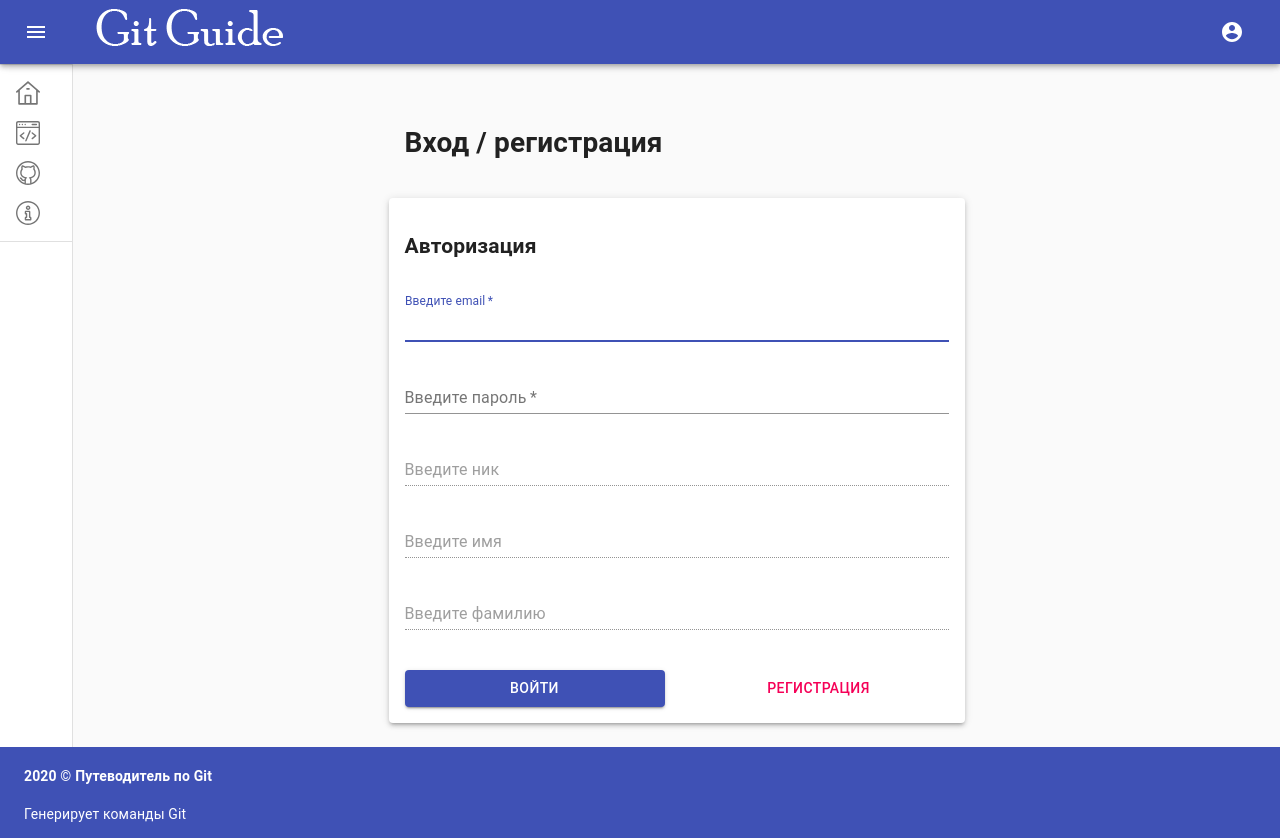
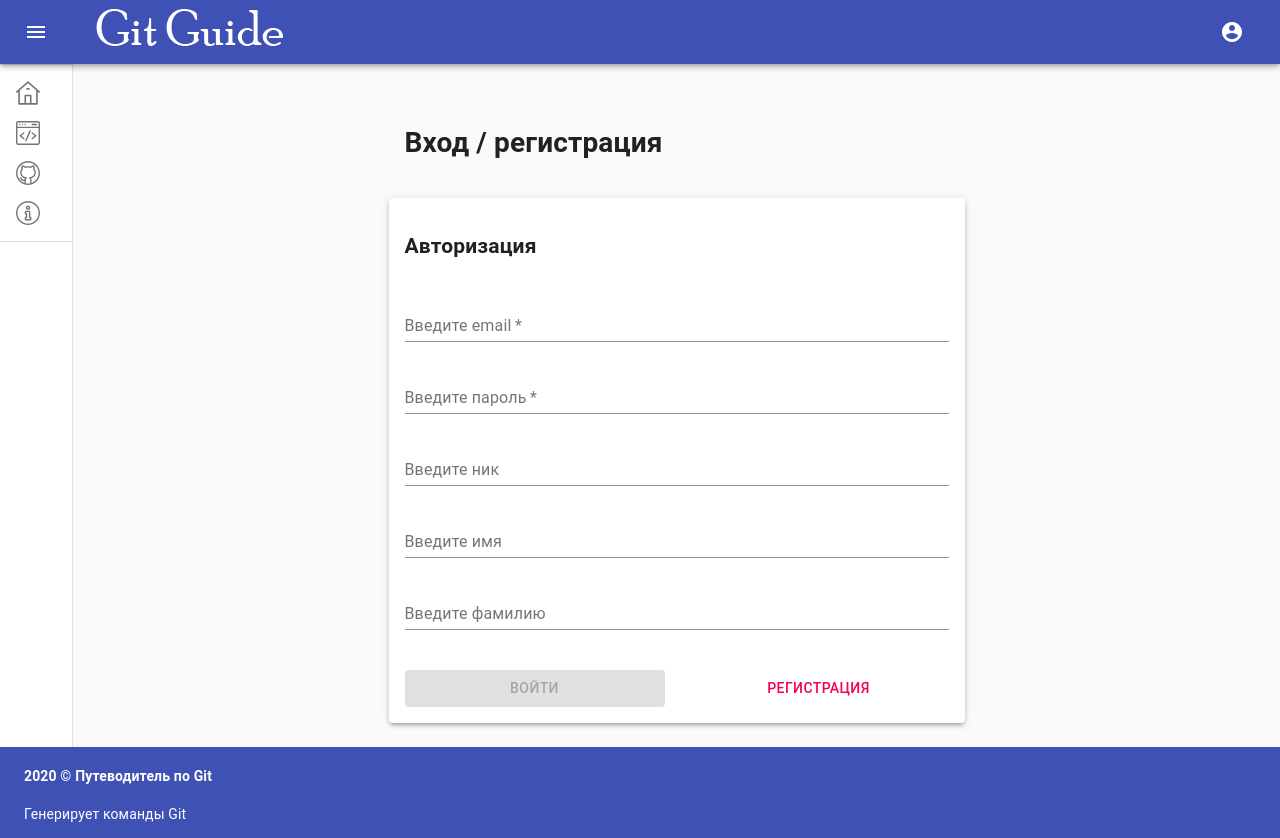
Before and after one commit to Radist-electric/git-guide-mern, a React (Create React App) app in the folder client/: page /auth in a window 1280 px wide. Built offline with nearby package versions, Linux system fonts and the light colour scheme.

Commit message:
I did the authentication form validation

```diff
--- a/client/package.json
+++ b/client/package.json
@@ -9,6 +9,7 @@
     "@testing-library/jest-dom": "^5.11.6",
     "@testing-library/react": "^11.1.2",
     "@testing-library/user-event": "^12.2.2",
+    "is_js": "^0.9.0",
     "react": "^17.0.1",
     "react-dom": "^17.0.1",
     "react-redux": "^7.2.2",
--- a/client/src/pages/AuthPage.js
+++ b/client/src/pages/AuthPage.js
@@ -5,6 +5,7 @@ import { useHistory, useLocation } from 'react-router-dom'
 import { Loader } from '../components/Loader'
 import { connect } from 'react-redux'
 import { makeStyles } from '@material-ui/core/styles'
+import is from 'is_js'
 import Paper from '@material-ui/core/Paper'
 import Grid from '@material-ui/core/Grid'
 import Button from '@material-ui/core/Button'
@@ -49,15 +50,12 @@ export const AuthPage = (props) => {
     clearError()
   }, [error, clearError, props])
 
-  const changeHandler = event => {
-    props.changeForm({ ...props.form, [event.target.name]: event.target.value })
-  }
-
   const registerHandler = async () => {
     try {
       const data = await request('/api/auth/register', 'POST', { ...props.form })
       props.show(data.message, 'success', 'top', 'center')
       setRegister(false)
+      initInputs()
       setTimeout(() => {
         props.show('Войдите в систему', 'success', 'top', 'center')
       }, 3200)
@@ -69,6 +67,7 @@ export const AuthPage = (props) => {
       const data = await request('/api/auth/login', 'POST', { ...props.form })
       props.show(data.message, 'success', 'top', 'center')
       auth.login(data.token, data.userId, data.userRole)
+      initInputs()
       if (history.length > 2) {
         history.goBack()
       } else {
@@ -91,6 +90,75 @@ export const AuthPage = (props) => {
     }
   }
 
+  const renderInputs = () => {
+    return Object.keys(props.formControls).map((controlName, index) => {
+      const control = props.formControls[controlName]
+      return (
+        <TextField
+          value={control.value}
+          key={controlName + index}
+          id={control.id}
+          type={control.type}
+          name={control.name}
+          label={control.label}
+          fullWidth={true}
+          margin='normal'
+          required={!!control.validation && control.validation.required}
+          error={!control.valid && control.touched}
+          helperText={!control.valid && control.touched && control.errorMessage}
+          onKeyPress={pressHandler}
+          onChange={event => onChangeHandler(event, controlName)}
+        />
+      )
+    })
+  }
+
+  const onChangeHandler = (event, controlName) => {
+    const formControls = { ...props.formControls }
+    const control = { ...formControls[controlName] }
+
+    control.value = event.target.value
+    control.touched = true
+    control.valid = validateControl(control.value, control.validation)
+
+    formControls[controlName] = control
+
+    let isFormValid = true
+
+    Object.keys(formControls).forEach(name => {
+      isFormValid = formControls[name].valid && isFormValid
+    })
+    props.changeformControls(formControls, isFormValid)
+    props.changeForm({ ...props.form, [event.target.name]: event.target.value })
+  }
+
+  const validateControl = (value, validation) => {
+    if (!validation) {
+      return true
+    }
+
+    let isValid = true
+
+    if (validation.required) {
+      isValid = value.trim() !== '' && isValid
+    }
+
+    if (validation.email) {
+      isValid = is.email(value) && isValid
+    }
+
+    if (validation.minLength) {
+      isValid = value.length >= validation.minLength && isValid
+    }
+
+    return isValid
+  }
+
+  const initInputs = () => {
+    props.initForm()
+    props.initFormControls()
+  }
+
   return (
     <div className={classes.root}>
       <Paper className={classes.paper + ' ' + classes.bgNone} elevation={0}>
@@ -98,70 +166,13 @@ export const AuthPage = (props) => {
       </Paper>
       <Paper className={classes.paper} elevation={3}>
         <h2 className='card-title'>{register === true ? 'Регистрация' : 'Авторизация'}</h2>
-        <TextField
-          id='email'
-          type='text'
-          name='email'
-          required
-          autoFocus={true}
-          fullWidth={true}
-          margin='normal'
-          onChange={changeHandler}
-          onKeyPress={pressHandler}
-          label='Введите email'
-        />
-        <TextField
-          id='password'
-          type='password'
-          name='password'
-          required
-          fullWidth={true}
-          margin='normal'
-          onChange={changeHandler}
-          onKeyPress={pressHandler}
-          label='Введите пароль'
-        />
-        <TextField
-          id='nickName'
-          type='text'
-          name='nickName'
-          fullWidth={true}
-          margin='normal'
-          onChange={changeHandler}
-          disabled={!register}
-          onKeyPress={pressHandler}
-          label='Введите ник'
-        />
-        <TextField
-          id='firstName'
-          type='text'
-          name='firstName'
-          fullWidth={true}
-          margin='normal'
-          onChange={changeHandler}
-          disabled={!register}
-          onKeyPress={pressHandler}
-          label='Введите имя'
-        />
-        <TextField
-          id='lastName'
-          type='text'
-          name='lastName'
-          fullWidth={true}
-          margin='normal'
-          onChange={changeHandler}
-          disabled={!register}
-          onKeyPress={pressHandler}
-          label='Введите фамилию'
-        />
-
-
+        {renderInputs()}
         <Grid container spacing={3} className={classes.buttons}>
           <Grid item xs={12} sm={6}>
             <Button
               variant='contained'
               color='primary'
-              disabled={loading}
+              disabled={loading || !props.isFormValid}
               fullWidth={true}
               onClick={register === true ? registerHandler : loginHandler}
             >
@@ -190,14 +201,19 @@ function mapStateToProps(state) {
     typeText: state.popup.popup.typeText,
     vertical: state.popup.popup.vertical,
     useState: state.popup.popup.horizontal,
-    form: state.authForm.form
+    form: state.authForm.form,
+    isFormValid: state.authValid.isFormValid,
+    formControls: state.authValid.formControls
   }
 }
 
 function mapDispatchToProps(dispatch) {
   return {
     show: (text, typeText, vertical, horizontal) => dispatch({ type: 'SHOW', payload: { text, typeText, vertical, horizontal } }),
-    changeForm: (form) => dispatch({type: 'CHANGE_FORM', payload: form})
+    changeForm: (form) => dispatch({ type: 'CHANGE_FORM', payload: form }),
+    initForm: () => dispatch({ type: 'INIT_FORM' }),
+    changeformControls: (formControls, isFormValid) => dispatch({ type: 'CHANGE_FORMCONTROLS', payload: { formControls, isFormValid } }),
+    initFormControls: () => dispatch({ type: 'INIT_FORMCONTROLS' }),
   }
 }
 
--- a/client/src/redux/reducers/authForm.js
+++ b/client/src/redux/reducers/authForm.js
@@ -15,6 +15,8 @@ export default function authForm(state = initialState, action) {
       return {
         form: {...action.payload}
       }
+    case 'INIT_FORM':
+      return {...initialState}
     default: return state
   }
 }
--- a/client/src/redux/reducers/authValidation.js
+++ b/client/src/redux/reducers/authValidation.js
@@ -21,12 +21,12 @@ const initialState = {
       type: 'password',
       name: 'password',
       label: 'Введите пароль',
-      errorMessage: 'Введите корректный пароль',
+      errorMessage: 'Минимальная длина пароля 8 символов и минимум 1 цифра',
       valid: false,
       touched: false,
       validation: {
         required: true,
-        minLength: 6
+        minLength: 8
       }
     },
     nickName: {
@@ -35,7 +35,7 @@ const initialState = {
       type: 'text',
       name: 'nickName',
       label: 'Введите ник',
-      valid: false,
+      valid: true,
       touched: false,
     },
     firstName: {
@@ -44,7 +44,7 @@ const initialState = {
       type: 'text',
       name: 'firstName',
       label: 'Введите имя',
-      valid: false,
+      valid: true,
       touched: false,
     },
     lastName: {
@@ -53,7 +53,7 @@ const initialState = {
       type: 'text',
       name: 'lastName',
       label: 'Введите фамилию',
-      valid: false,
+      valid: true,
       touched: false,
     }
   }
@@ -61,14 +61,13 @@ const initialState = {
 
 export default function authValid(state = initialState, action) {
   switch (action.type) {
-    case 'VALID1':
+    case 'CHANGE_FORMCONTROLS':
       return {
-
+        formControls: { ...action.payload.formControls },
+        isFormValid: action.payload.isFormValid
       }
-    case 'VALID2':
-      return {
-
-      }
+    case 'INIT_FORMCONTROLS':
+      return {...initialState}
     default: return state
   }
 }
--- a/client/src/redux/rootReducer.js
+++ b/client/src/redux/rootReducer.js
@@ -2,7 +2,8 @@ import {combineReducers} from 'redux'
 
 import popup from './reducers/popup'
 import authForm from './reducers/authForm'
+import authValid from './reducers/authValidation'
 
 export default combineReducers({
-  popup, authForm
+  popup, authForm, authValid
 })
```
Also changed, not shown: 1 other file (tests, documents, lock files or other folders).
